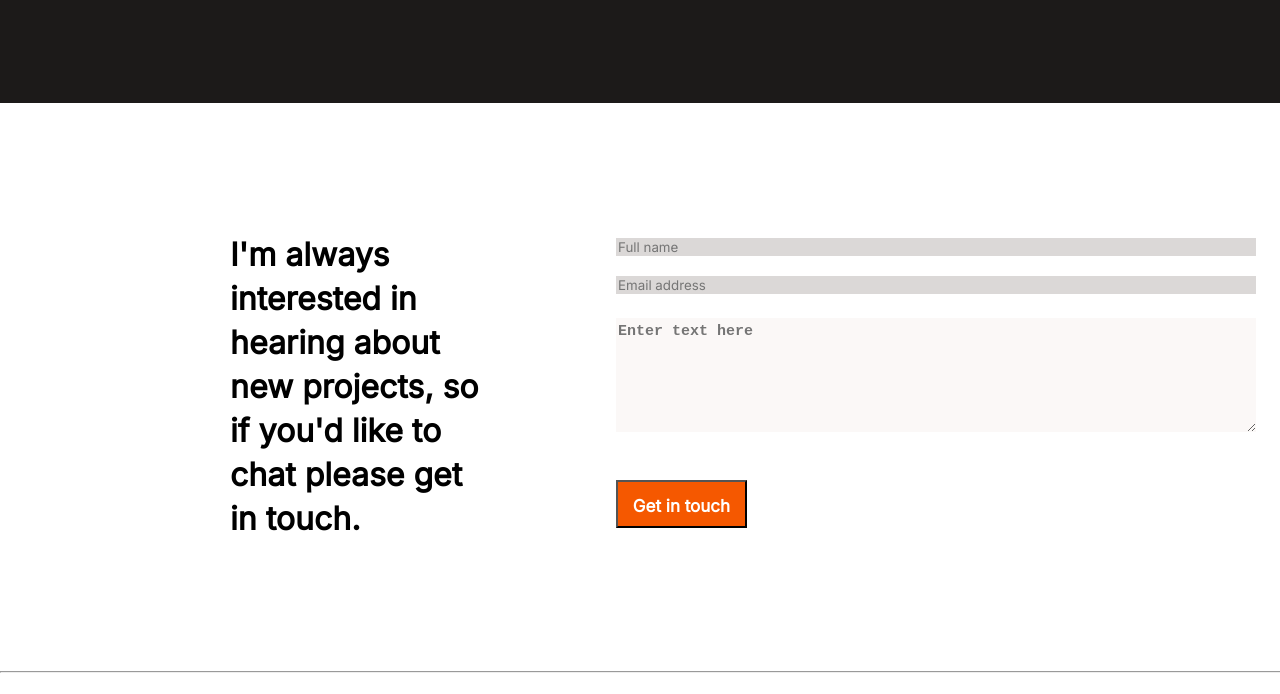
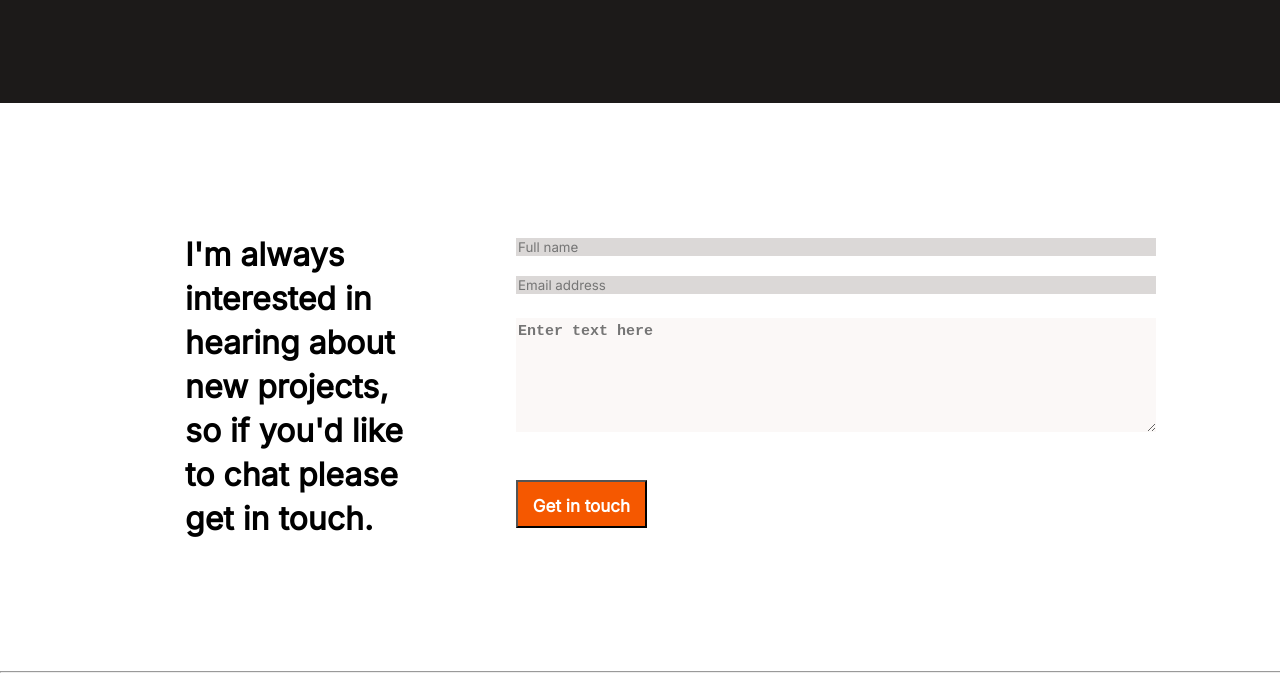
Before and after one commit to abreham1222/My-portfolio, a website: page index.html in a window 1280 px wide. Shown: the part 3460-4154 px from the top of the page. Drawn offline with Linux system fonts and the light colour scheme.

Commit message:
added second  required change

```diff
--- a/style.css
+++ b/style.css
@@ -677,12 +677,13 @@ textarea {
     display: flex;
     flex-direction: column;
     padding-top: 115px;
+    padding-right: 100px;
   }
 
   .mine {
     text-align: left;
     margin-left: 135px;
-    padding: 130px 95px;
+    padding: 130px 50px;
     height: 256px;
   }
 
```
